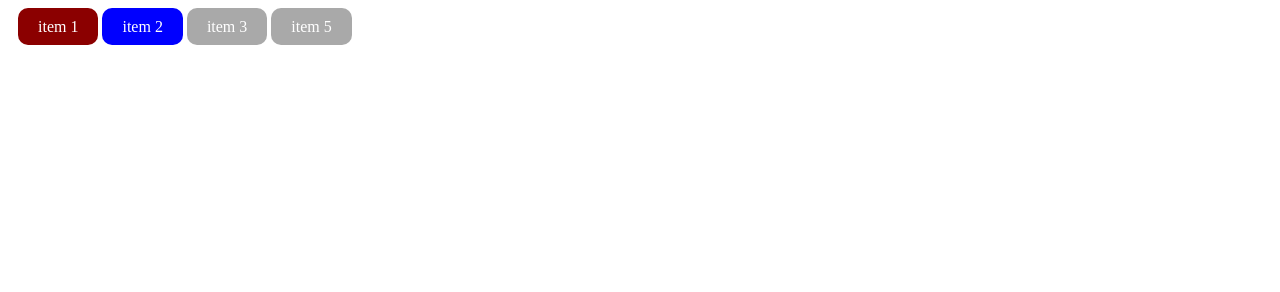
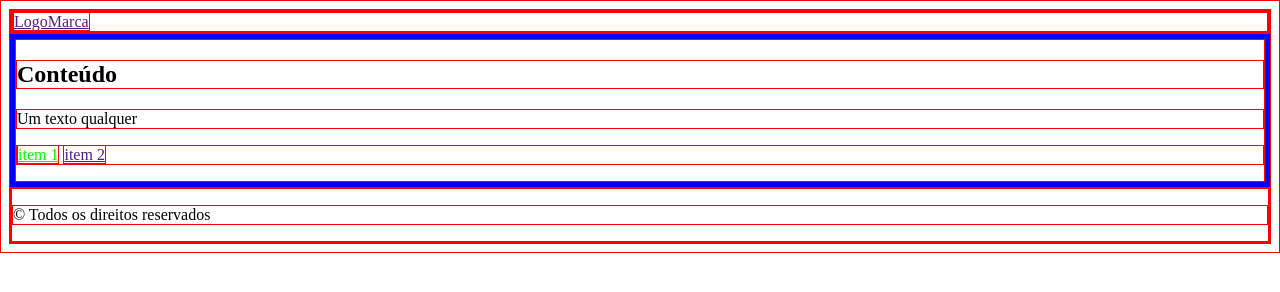
Before and after one commit to josemalcher/shoolofnet_CSS_basico_atuali_2, a plain HTML site: page index.html in a window 1280 px wide. Drawn offline with Linux system fonts and the light colour scheme.

Commit message:
08 - Outros seletores interessantes

```diff
--- a/index.html
+++ b/index.html
@@ -7,44 +7,55 @@
     <meta http-equiv="X-UA-Compatible" content="ie=edge">
     <title>Document</title>
     <style>
-        body{
-            padding: 10px;
+        /*reset*/
+        * {
+            border: 1px solid red;
         }
 
-        .btn{
-            background-color: darkgray;
-            color: #fff;
-            text-decoration: none;
-            padding: 10px 20px;
-            border-radius: 10px;
-        }
-        .btn:hover{
-            background-color: gray;
-        }
-        .btn.btn-red{
-            background-color: darkred;
-            color: #fff;
-        }
-        .btn-red:hover{
-            background-color: red;
+
+        header + main{
+            border: 5px solid blue;
         }
 
-        .btn.btn-blue{
-            background-color: blue;
-            color: #fff;
+        header ~ main{ /* menos restritivo */
+            border: 5px solid blue;
         }
-        .btn-blue:hover{
-            background-color: #2980b9;
+        a[title]{
+            color: red;
+        }
+        a[title='item 1']{
+            color: lime;
+        }
+        a[class*="btn"]{
+
         }
 
     </style>
 </head>
 <body>
+<header id="header">
+    <div>
+        <div class="logomarca">
+            <a href="">LogoMarca</a>
+        </div>
+    </div>
+</header>
+<main id="main">
+    <section>
+        <h1>Conteúdo</h1>
+        <p>Um texto qualquer</p>
+        <p>
+            <a class="btn-red" href="" title="item 1">item 1</a>
+            <a class="btn-blue" href="">item 2</a>
+        </p>
+    </section>
+</main>
+<footer id="footer">
+    <div>
+        <p>&copy; Todos os direitos reservados</p>
+    </div>
+</footer>
 
-    <a class="btn btn-red" href="">item 1</a>
-    <a class="btn btn-blue" href="">item 2</a>
-    <a class="btn" href="">item 3</a>
-    <a class="btn" href="">item 5</a>
 
 </body>
 </html>
```
Also changed, not shown: 1 other file.
